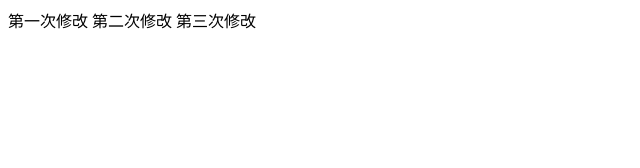
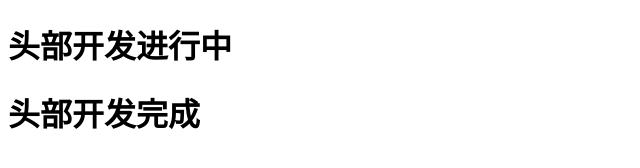
Before and after one commit to pearl-hzz/hzz, a plain HTML site: page index.html in a window 1280 px wide. Shown: the whole page, without its empty margins (0-640 px from the left). Drawn offline with Linux system fonts and the light colour scheme.

Commit message:
头部开发完成

```diff
--- a/index.html
+++ b/index.html
@@ -5,11 +5,10 @@
 	<title>Document</title>
 </head>
 <body>
-	第一次修改
-
-	第二次修改
-
-	第三次修改
+	<div>
+		<h1>头部开发进行中</h1>
+		<h1>头部开发完成</h1>
+	</div>
 
 </body>
 </html>
```
